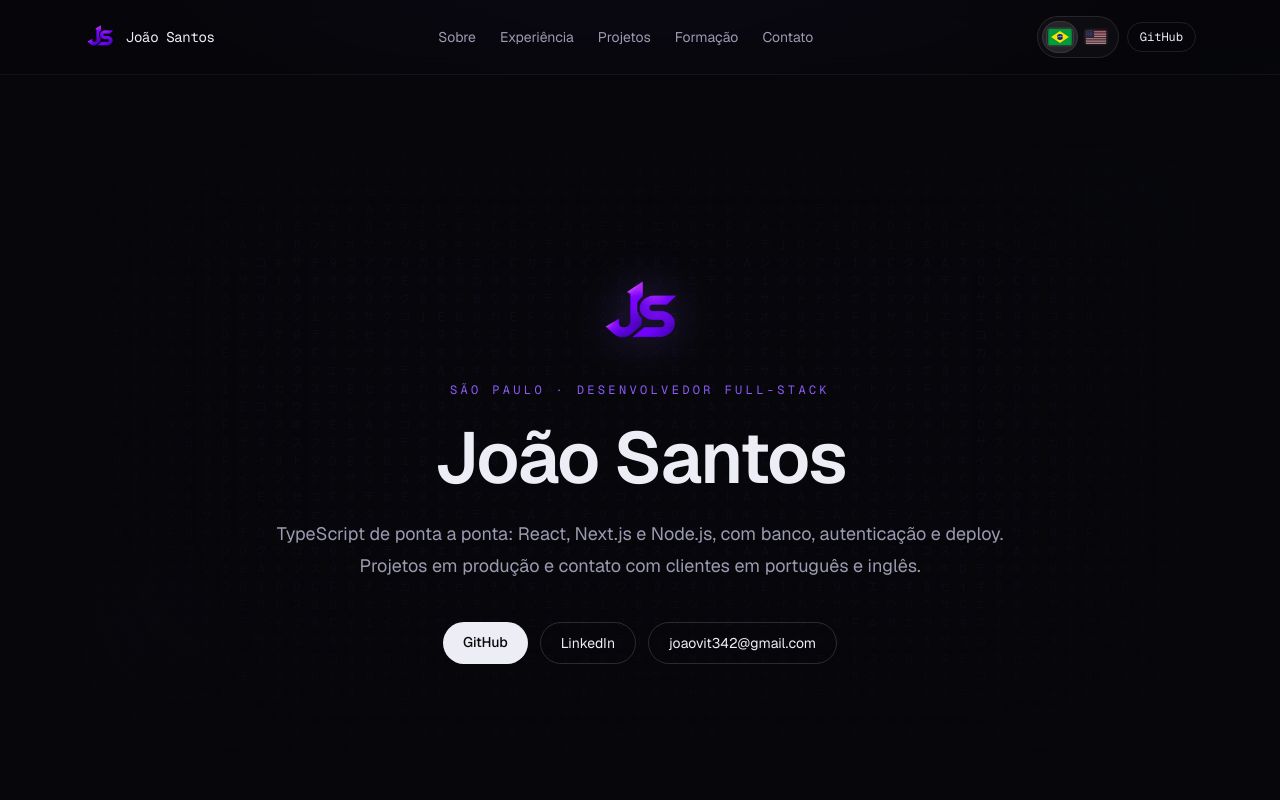
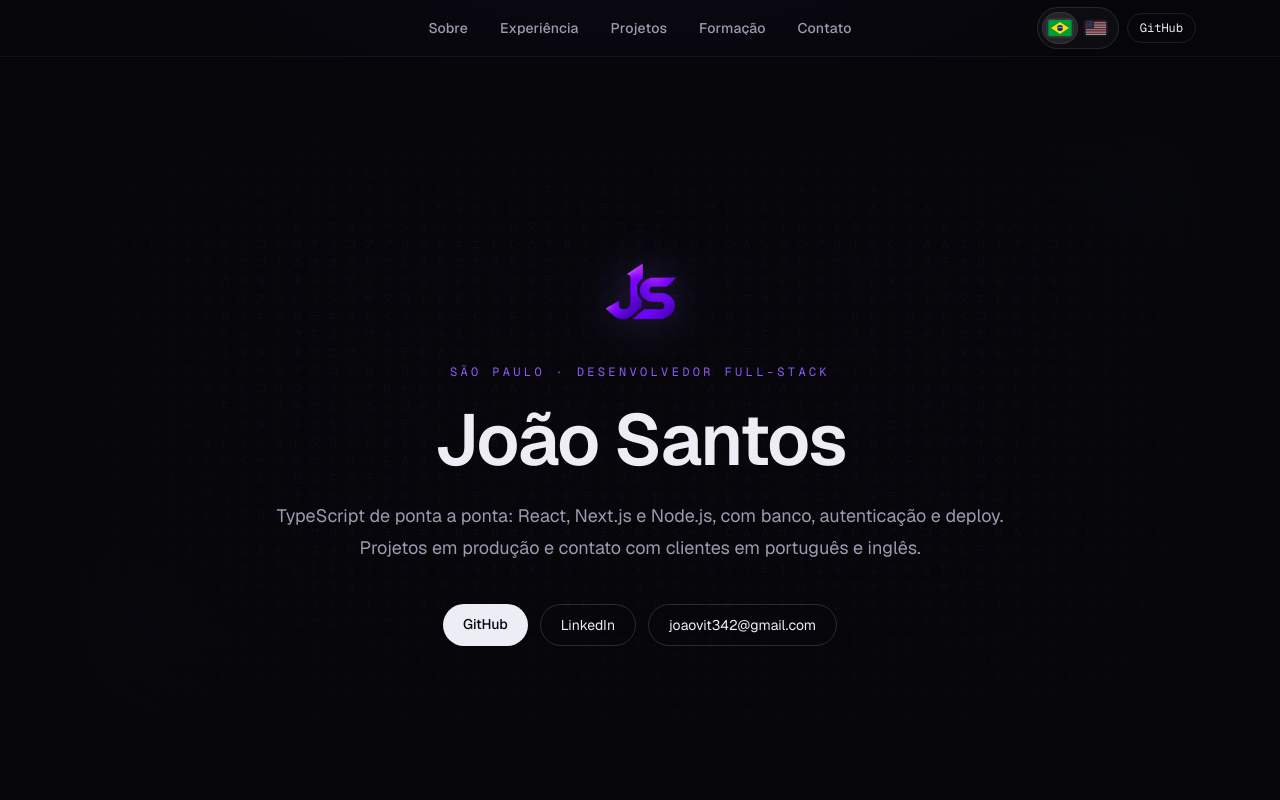
Before and after one commit to jvs4nt/jvs4nt-dev, a Next.js app: page / in a window 1280 px wide. Shown: the top 800 px of the page. Built offline with nearby package versions, Linux system fonts and the light colour scheme; no server answers.

Commit message:
Add mobile navigation menu and enhance language toggle component

```diff
--- a/src/components/language-toggle.tsx
+++ b/src/components/language-toggle.tsx
@@ -27,7 +27,7 @@ export function LanguageToggle() {
     <div
       role="group"
       aria-label={content.ui.languageToggle.groupLabel}
-      className="relative flex items-center rounded-full border border-white/10 bg-white/[0.03] p-1"
+      className="relative flex items-center rounded-full border border-white/10 bg-white/[0.03] p-0.5 md:p-1"
     >
       {OPTIONS.map(({ locale: option, Flag }) => {
         const active = locale === option;
@@ -45,7 +45,7 @@ export function LanguageToggle() {
             onClick={() => {
               if (!active) setLocale(option);
             }}
-            className="relative z-[1] flex h-8 w-9 items-center justify-center rounded-full"
+            className="relative z-[1] flex h-7 w-7 items-center justify-center rounded-full md:h-8 md:w-9"
           >
             {active ? (
               <motion.span
@@ -67,7 +67,7 @@ export function LanguageToggle() {
               whileHover={reduceMotion ? undefined : { scale: 1.08, opacity: 1 }}
               transition={reduceMotion ? { duration: 0 } : { duration: 0.2 }}
             >
-              <Flag className="h-4 w-6 overflow-hidden rounded-[3px] shadow-[0_0_0_1px_rgba(255,255,255,0.12)]" />
+              <Flag className="h-3 w-[18px] overflow-hidden rounded-[3px] shadow-[0_0_0_1px_rgba(255,255,255,0.12)] md:h-4 md:w-6" />
             </motion.span>
           </button>
         );
--- /dev/null
+++ b/src/components/mobile-nav-menu.tsx
@@ -0,0 +1,124 @@
+"use client";
+
+import { useEffect, useRef } from "react";
+import { createPortal } from "react-dom";
+import { AnimatePresence, motion, useReducedMotion } from "motion/react";
+import type { NavItem } from "@/content";
+
+export function MobileNavMenu({
+  open,
+  onClose,
+  nav,
+  title,
+  closeLabel,
+}: {
+  open: boolean;
+  onClose: () => void;
+  nav: NavItem[];
+  title: string;
+  closeLabel: string;
+}) {
+  const closeRef = useRef<HTMLButtonElement>(null);
+  const reduceMotion = useReducedMotion();
+
+  useEffect(() => {
+    if (!open) return;
+
+    const previousOverflow = document.body.style.overflow;
+    document.body.style.overflow = "hidden";
+    closeRef.current?.focus();
+
+    const onKeyDown = (event: KeyboardEvent) => {
+      if (event.key === "Escape") onClose();
+    };
+
+    window.addEventListener("keydown", onKeyDown);
+    return () => {
+      document.body.style.overflow = previousOverflow;
+      window.removeEventListener("keydown", onKeyDown);
+    };
+  }, [open, onClose]);
+
+  const fade = reduceMotion
+    ? { duration: 0 }
+    : { duration: 0.28, ease: [0.22, 1, 0.36, 1] as const };
+
+  const overlay = (
+    <AnimatePresence>
+      {open ? (
+        <motion.div
+          role="dialog"
+          aria-modal="true"
+          aria-label={title}
+          className="fixed inset-0 z-[70] md:hidden"
+          initial={{ opacity: 0 }}
+          animate={{ opacity: 1 }}
+          exit={{ opacity: 0 }}
+          transition={fade}
+        >
+          <button
+            type="button"
+            aria-label={closeLabel}
+            className="absolute inset-0 bg-background/75 backdrop-blur-md"
+            onClick={onClose}
+          />
+
+          <div className="relative flex h-full flex-col px-6 pb-10 pt-6">
+            <button
+              ref={closeRef}
+              type="button"
+              aria-label={closeLabel}
+              onClick={onClose}
+              className="ml-auto inline-flex h-10 w-10 items-center justify-center rounded-full border border-white/10 text-foreground"
+            >
+              <svg viewBox="0 0 24 24" aria-hidden className="h-5 w-5">
+                <path
+                  d="M6 6l12 12M18 6L6 18"
+                  fill="none"
+                  stroke="currentColor"
+                  strokeWidth="1.8"
+                  strokeLinecap="round"
+                />
+              </svg>
+            </button>
+
+            <nav className="flex flex-1 flex-col justify-center">
+              <ul className="space-y-2">
+                {nav.map((item, index) => (
+                  <motion.li
+                    key={item.href}
+                    initial={
+                      reduceMotion ? false : { opacity: 0, y: 18 }
+                    }
+                    animate={{ opacity: 1, y: 0 }}
+                    exit={reduceMotion ? undefined : { opacity: 0, y: 8 }}
+                    transition={
+                      reduceMotion
+                        ? { duration: 0 }
+                        : {
+                            duration: 0.4,
+                            delay: 0.06 + index * 0.05,
+                            ease: [0.22, 1, 0.36, 1],
+                          }
+                    }
+                  >
+                    <a
+                      href={item.href}
+                      onClick={onClose}
+                      className="block py-3 text-4xl font-semibold tracking-tight text-foreground"
+                    >
+                      {item.label}
+                    </a>
+                  </motion.li>
+                ))}
+              </ul>
+            </nav>
+          </div>
+        </motion.div>
+      ) : null}
+    </AnimatePresence>
+  );
+
+  if (typeof document === "undefined") return null;
+  return createPortal(overlay, document.body);
+}
--- a/src/components/site-nav.tsx
+++ b/src/components/site-nav.tsx
@@ -1,40 +1,73 @@
 "use client";
 
-import { BrandMark } from "@/components/brand-mark";
+import { useState } from "react";
 import { LanguageToggle } from "@/components/language-toggle";
+import { MobileNavMenu } from "@/components/mobile-nav-menu";
+import { RandomLetterSwap } from "@/components/ui/random-letter-swap";
 import { useLocale } from "@/i18n/use-locale";
 
 export function SiteNav() {
   const { content } = useLocale();
   const { profile, nav, ui } = content;
+  const [menuOpen, setMenuOpen] = useState(false);
 
   return (
     <header className="sticky top-0 z-50 border-b border-white/5 bg-background/70 backdrop-blur-md">
       <nav
         aria-label={ui.navAriaLabel}
-        className="mx-auto flex max-w-6xl items-center justify-between gap-4 px-5 py-4"
+        className="relative mx-auto flex max-w-6xl items-center justify-between px-5 py-3 md:justify-center md:py-4"
       >
-        <a
-          href="#topo"
-          className="flex items-center gap-2.5 font-mono text-sm tracking-tight text-foreground"
+        <button
+          type="button"
+          className="inline-flex h-9 w-9 items-center justify-center rounded-full border border-white/10 text-foreground md:hidden"
+          aria-expanded={menuOpen}
+          aria-controls="mobile-nav-menu"
+          aria-label={menuOpen ? ui.closeMenu : ui.openMenu}
+          onClick={() => setMenuOpen((open) => !open)}
         >
-          <BrandMark size={32} priority className="h-8 w-8" />
-          <span className="max-[380px]:hidden">{profile.name}</span>
-        </a>
-        <ul className="hidden items-center gap-6 text-sm text-muted md:flex">
+          {menuOpen ? (
+            <svg viewBox="0 0 24 24" aria-hidden className="h-4 w-4">
+              <path
+                d="M6 6l12 12M18 6L6 18"
+                fill="none"
+                stroke="currentColor"
+                strokeWidth="1.8"
+                strokeLinecap="round"
+              />
+            </svg>
+          ) : (
+            <svg viewBox="0 0 24 24" aria-hidden className="h-4 w-4">
+              <path
+                d="M5 7h14M5 12h14M5 17h14"
+                fill="none"
+                stroke="currentColor"
+                strokeWidth="1.8"
+                strokeLinecap="round"
+              />
+            </svg>
+          )}
+        </button>
+
+        <ul className="hidden items-center gap-8 md:flex">
           {nav.map((item) => (
             <li key={item.href}>
-              <a className="transition-colors hover:text-foreground" href={item.href}>
-                {item.label}
+              <a href={item.href} className="block">
+                <RandomLetterSwap
+                  className="cursor-pointer font-medium text-sm text-muted hover:text-foreground"
+                  label={item.label}
+                  staggerDuration={0.025}
+                  transition={{ duration: 0.6, type: "spring" }}
+                />
               </a>
             </li>
           ))}
         </ul>
-        <div className="flex items-center gap-2">
+
+        <div className="flex items-center gap-2 md:absolute md:right-5">
           <LanguageToggle />
           <a
             href={profile.github}
-            className="rounded-full border border-white/10 px-3 py-1.5 font-mono text-xs text-foreground transition-colors hover:border-accent hover:text-accent"
+            className="rounded-full border border-white/10 px-2.5 py-1.5 font-mono text-[11px] text-foreground transition-colors hover:border-accent hover:text-accent md:px-3 md:text-xs"
             target="_blank"
             rel="noopener noreferrer"
           >
@@ -42,6 +75,16 @@ export function SiteNav() {
           </a>
         </div>
       </nav>
+
+      <div id="mobile-nav-menu">
+        <MobileNavMenu
+          open={menuOpen}
+          onClose={() => setMenuOpen(false)}
+          nav={nav}
+          title={ui.mobileMenuAriaLabel}
+          closeLabel={ui.closeMenu}
+        />
+      </div>
     </header>
   );
 }
--- /dev/null
+++ b/src/components/ui/m-random-letter-swap-1.tsx
@@ -0,0 +1,23 @@
+"use client";
+
+import { RandomLetterSwap } from "@/components/ui/random-letter-swap";
+
+const links = ["Home", "Work", "About", "Blog", "Contact"];
+
+export default function RandomLetterSwapNav() {
+  return (
+    <div className="flex min-h-50 items-center justify-center px-6">
+      <nav className="flex items-center gap-8">
+        {links.map((link) => (
+          <RandomLetterSwap
+            className="cursor-pointer font-medium text-sm text-muted hover:text-foreground"
+            key={link}
+            label={link}
+            staggerDuration={0.025}
+            transition={{ duration: 0.6, type: "spring" }}
+          />
+        ))}
+      </nav>
+    </div>
+  );
+}
--- /dev/null
+++ b/src/components/ui/random-letter-swap.tsx
@@ -0,0 +1,108 @@
+"use client";
+
+import { useCallback, useMemo, useState } from "react";
+import {
+  motion,
+  useReducedMotion,
+  type AnimationOptions,
+  type Transition,
+} from "motion/react";
+import { cn } from "@/lib/utils";
+
+function randomStaggerDelays(length: number, staggerDuration: number) {
+  const order = Array.from({ length }, (_, index) => index);
+  for (let i = order.length - 1; i > 0; i -= 1) {
+    const j = Math.floor(Math.random() * (i + 1));
+    [order[i], order[j]] = [order[j], order[i]];
+  }
+  return order.map((charIndex, sequenceIndex) => ({
+    charIndex,
+    delay: sequenceIndex * staggerDuration,
+  }));
+}
+
+type RandomLetterSwapProps = {
+  label: string;
+  reverse?: boolean;
+  staggerDuration?: number;
+  transition?: AnimationOptions;
+  className?: string;
+  onClick?: () => void;
+};
+
+export function RandomLetterSwap({
+  label,
+  reverse = true,
+  staggerDuration = 0.02,
+  transition = { type: "spring", duration: 0.8 },
+  className,
+  onClick,
+}: RandomLetterSwapProps) {
+  const reduceMotion = useReducedMotion();
+  const chars = useMemo(() => label.split(""), [label]);
+  const [active, setActive] = useState(false);
+  const [delays, setDelays] = useState<number[]>(() =>
+    chars.map(() => 0),
+  );
+
+  const refreshDelays = useCallback(() => {
+    const next = new Array(chars.length).fill(0);
+    for (const { charIndex, delay } of randomStaggerDelays(
+      chars.length,
+      staggerDuration,
+    )) {
+      next[charIndex] = delay;
+    }
+    setDelays(next);
+  }, [chars.length, staggerDuration]);
+
+  const onEnter = () => {
+    if (reduceMotion) return;
+    refreshDelays();
+    setActive(true);
+  };
+
+  const onLeave = () => {
+    setActive(false);
+  };
+
+  const y = active ? (reverse ? "-50%" : "50%") : "0%";
+
+  return (
+    <motion.span
+      aria-label={label}
+      className={cn("inline-flex", className)}
+      onClick={onClick}
+      onHoverStart={onEnter}
+      onHoverEnd={onLeave}
+      role={onClick ? "button" : undefined}
+      tabIndex={onClick ? 0 : undefined}
+    >
+      <span aria-hidden className="inline-flex">
+        {chars.map((char, index) => (
+          <span
+            key={`${char}-${index}`}
+            className="relative inline-block h-[1em] overflow-hidden"
+            style={{ width: char === " " ? "0.3em" : undefined }}
+          >
+            <motion.span
+              className="flex flex-col"
+              animate={{ y: reduceMotion ? "0%" : y }}
+              transition={{
+                ...(transition as Transition),
+                delay: delays[index] ?? 0,
+              }}
+            >
+              <span className="flex h-[1em] items-center justify-center leading-none">
+                {char === " " ? "\u00a0" : char}
+              </span>
+              <span className="flex h-[1em] items-center justify-center leading-none">
+                {char === " " ? "\u00a0" : char}
+              </span>
+            </motion.span>
+          </span>
+        ))}
+      </span>
+    </motion.span>
+  );
+}
--- a/src/content/en.ts
+++ b/src/content/en.ts
@@ -190,6 +190,9 @@ export const en: PortfolioContent = {
       pt: "Portuguese",
       en: "English",
     },
+    openMenu: "Open menu",
+    closeMenu: "Close menu",
+    mobileMenuAriaLabel: "Navigation menu",
     sections: {
       about: "About",
       experience: "Experience",
--- a/src/content/pt-BR.ts
+++ b/src/content/pt-BR.ts
@@ -190,6 +190,9 @@ export const ptBR: PortfolioContent = {
       pt: "Português",
       en: "Inglês",
     },
+    openMenu: "Abrir menu",
+    closeMenu: "Fechar menu",
+    mobileMenuAriaLabel: "Menu de navegação",
     sections: {
       about: "Sobre",
       experience: "Experiência",
--- a/src/content/types.ts
+++ b/src/content/types.ts
@@ -70,6 +70,9 @@ export type PortfolioContent = {
       pt: string;
       en: string;
     };
+    openMenu: string;
+    closeMenu: string;
+    mobileMenuAriaLabel: string;
     sections: {
       about: string;
       experience: string;
--- /dev/null
+++ b/src/lib/utils.ts
@@ -0,0 +1,3 @@
+export function cn(...classes: (string | false | null | undefined)[]) {
+  return classes.filter(Boolean).join(" ");
+}
```
